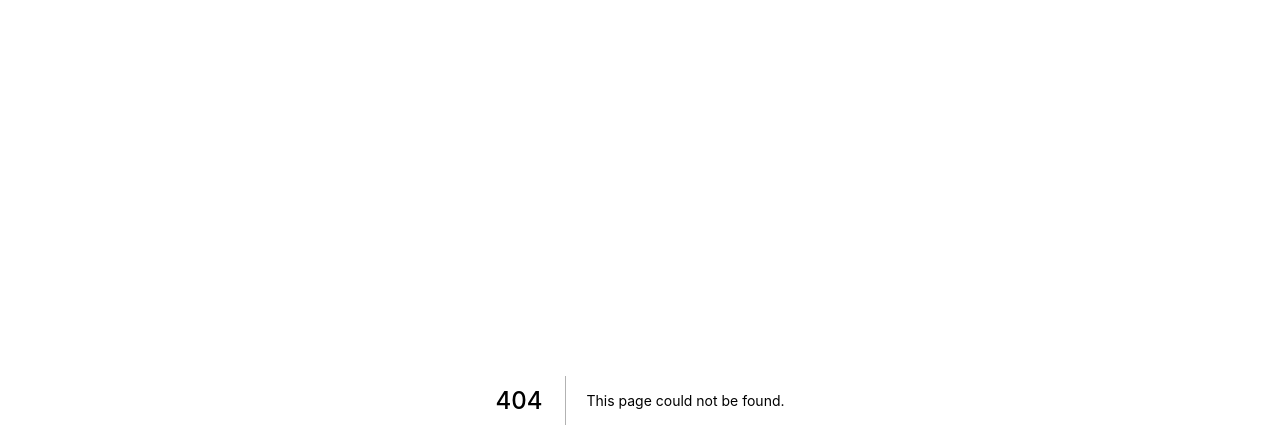
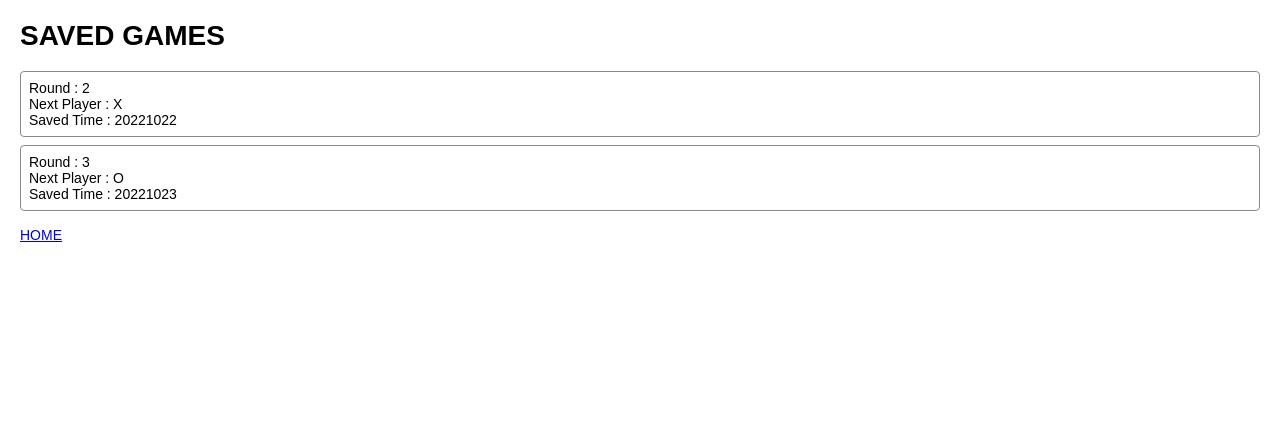
Before and after one commit to goooeun/tic-tac-toe, a Next.js app: page /load in a window 1280 px wide. Before the commit this address had no page. Shown: the top 448 px of the page. Built offline with nearby package versions, Linux system fonts and the light colour scheme.

Commit message:
play, load 페이지 생성

```diff
--- /dev/null
+++ b/pages/load.tsx
@@ -0,0 +1,71 @@
+import { NextPage } from 'next';
+import { css } from '@emotion/react';
+import styled from '@emotion/styled';
+import { useState } from 'react';
+import axios from 'axios';
+import Link from 'next/link';
+
+type Props = {
+    list: SavedGame[];
+};
+
+const Load: NextPage<Props> = ({ list }) => {
+    const [gameList, setGameList] = useState(list);
+
+    const loadGame = () => {};
+
+    return (
+        <div>
+            <h1>SAVED GAMES</h1>
+            <div
+                css={css`
+                    padding-bottom: 8px;
+                `}
+            >
+                {gameList.map((game: SavedGame) => (
+                    <ListItem key={game.id} onClick={() => loadGame}>
+                        <div>Round : {game.stepNumber}</div>
+                        <div>Next Player : {game.xIsNext ? 'X' : 'O'}</div>
+                        <div>Saved Time : {game.date}</div>
+                    </ListItem>
+                ))}
+            </div>
+            <Link href="/">
+                <a className="button">HOME</a>
+            </Link>
+        </div>
+    );
+};
+
+const ListItem = styled.div`
+    list-style: none;
+    margin: 8px 0;
+    padding: 8px;
+    border: 1px solid #888;
+    border-radius: 4px;
+    display: flex;
+    flex-direction: column;
+    &:hover {
+        background-color: #e5e5e5;
+        color: #333;
+    }
+    cursor: pointer;
+`;
+
+interface SavedGame {
+    id: number;
+    stepNumber: number;
+    xIsNext: boolean;
+    data: (string | null)[];
+    date: Date;
+}
+
+export const getServerSideProps = async () => {
+    const response = await axios.get('http://localhost:3000/api/list');
+    const list: SavedGame[] = response.data;
+    return {
+        props: { list },
+    };
+};
+
+export default Load;
```
Also changed, not shown: pages/play.tsx (added, +13 -0 lines).
